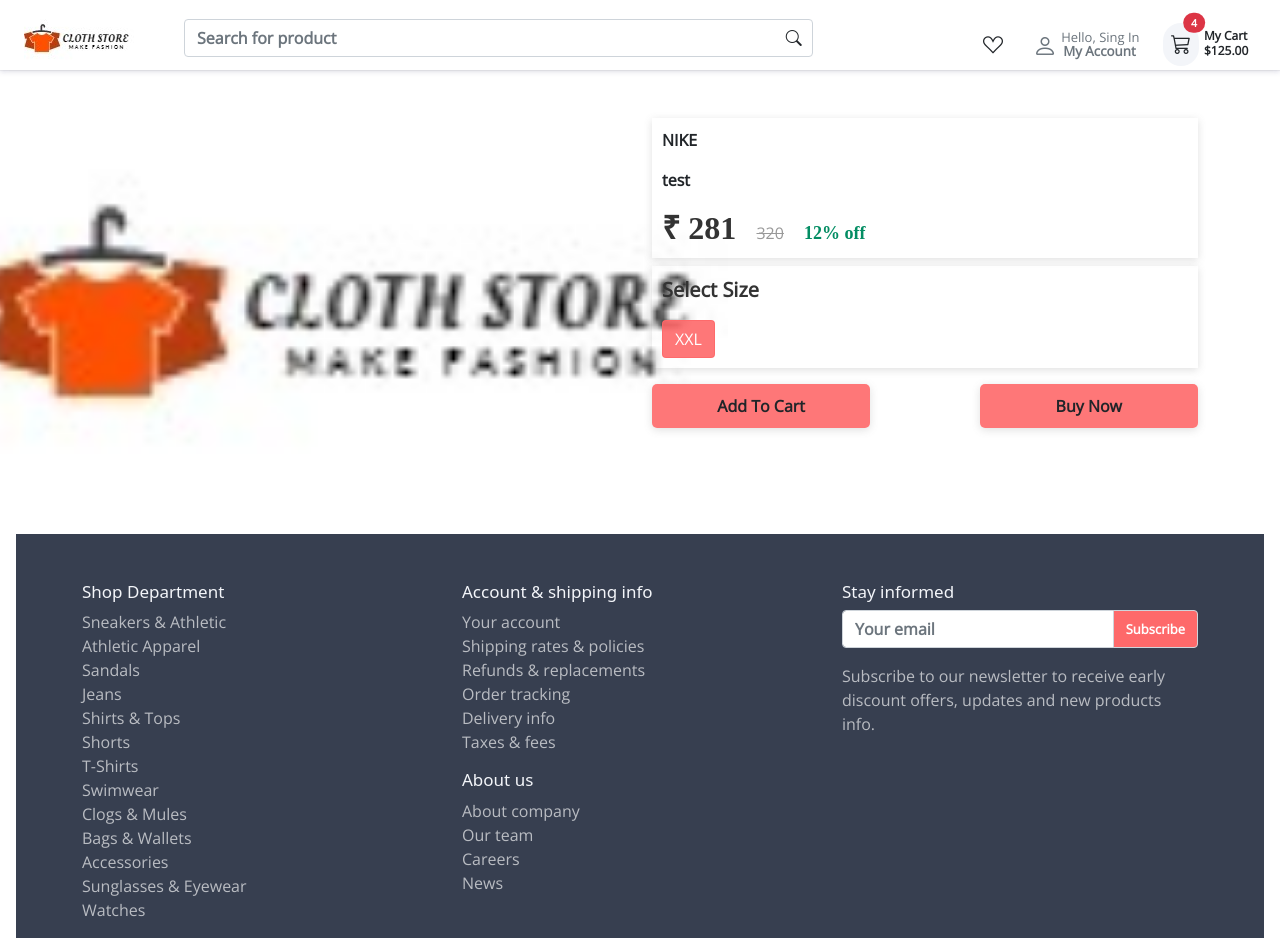
After one commit to manoj-12/Tshirt-Store, a Django app: page /productdetail/0 in a window 1280 px wide. The commit adds this page. Run offline with Django 4.2, Linux system fonts and the light colour scheme; data comes from the database, SQL or seed files in the repository; both versions use the stored data as it was after the commit; some libraries are stand-ins or nearby versions.

Commit message:
product_detail

```diff
--- a/store/models/product.py
+++ b/store/models/product.py
@@ -13,12 +13,16 @@
 
 
 class Occasion(TshirtProperty):
-    pass
+    class Meta:
+        verbose_name = 'occasions'
+        verbose_name_plural = 'Occasion'
 
 
 
 class Idealfor(TshirtProperty):
-    pass
+    class Meta:
+        verbose_name = "Idealfor"
+        verbose_name_plural = "Idea For"
 
 
 class NeckType(TshirtProperty):
@@ -38,6 +42,7 @@
 
 class Tshirt(models.Model):
     tshirt_name = models.CharField(max_length=50 , null=False)
+    slug = models.CharField(max_length=50)
     discription = models.CharField(max_length=100 , blank=True)
     discount = models.IntegerField()
     image = models.ImageField(upload_to = 'upload/image' ,blank=False )
@@ -64,5 +69,8 @@
         ('XXL','EXTRA EXTRA LARGE'),
     )
     price = models.IntegerField()
-    tshirt = models.ForeignKey(Tshirt , on_delete=models.CASCADE)
+    tshirt = models.ForeignKey(Tshirt ,on_delete=models.CASCADE)
     size = models.CharField(choices=SIZES , max_length=5)
+
+    def __str__(self):
+        return self.size
--- a/store/static/css/style.css
+++ b/store/static/css/style.css
@@ -217,6 +217,7 @@
 
 .signin-button:hover {
   background-color: #fe3638;
+
 }
 
 .person-info .cart-info {
@@ -576,6 +577,7 @@
 }
 
 .main-arrival-body {
+  position: relative;
   cursor: pointer;
   background-color: #f3f5f9;
   -webkit-box-shadow: rgba(99, 99, 99, 0.2) 0px 2px 8px 0px;
@@ -606,9 +608,9 @@
 .lable {
   -webkit-clip-path: polygon(12% 0, 63% 0, 100% 88%, 0 100%);
           clip-path: polygon(12% 0, 63% 0, 100% 88%, 0 100%);
-  position: relative;
+  position: absolute;
   z-index: 1;
-  top: 4px;
+  top: 5px;
   left: -13px;
   cursor: pointer;
   -webkit-transform: rotate(-29deg);
@@ -1112,5 +1114,96 @@
 }
 
 
+/* Detail Page desing with backend */
+
+
+.product-detail{
+  padding: 10px;
+  box-shadow: rgba(99, 99, 99, 0.2) 0px 2px 8px 0px;
+}
+
+.sale-price{
+  color: rgb(51, 51, 51);
+  font-style:normal;
+  font-weight: 700;
+  font-size: 32px;
+  line-height: 40px;
+  font-family: "Mier bold";
+  margin: 0px;
+  padding: 0px;
+}
+
+
+.actualprice{
+  color: rgb(153, 153, 153);
+  font-style: normal;
+  font-weight: 400;
+  font-size: 16px;
+  line-height: 20px;
+  font-family: "Mier book";
+  margin: 0px;
+  padding: 0px;
+}
+
+
+
+.discount {
+  color: rgb(3, 141, 99);
+  font-style: normal;
+  font-weight: 600;
+  font-size: 18px;
+  line-height: 24px;
+  font-family: "Mier demi";
+  margin: 0px;
+  padding: 0px;
+}
+
+
+.select-size{
+  color: rgb(51, 51, 51);
+  font-style: normal;
+  font-weight: 700;
+  font-size: 20px;
+  line-height: 28px;
+  font-family: "Mier bold";
+  margin: 0px;
+  padding: 0px;
+}
+
+
+.AddToCart, .buyNow{
+  padding: 10px;
+  box-shadow: rgba(99, 99, 99, 0.2) 0px 2px 8px 0px;
+  border-radius: 5px 5px 5px 5px;
+  background-color: #fe696ae6;
+  transition: 0.3s ease-in-out;
+  text-align: center;
+  width: 40%;
+}
+
+.AddToCart:hover{
+  background-color: #fe3638;
+}
+.buyNow:hover{
+  background-color: #fe3638;
+}
+
+
+.btn-dark{
+  color: #fff;
+  background-color: #fe696ae6;
+  border-color: #fe696ae6;
+}
+
+
+
+.btn-dark:hover{
+  color: #fff;
+  background-color: #fe3638;
+  border-color: #fe3638 ;
+
+}
+    /* border: 1px solid red; */
+
 
 /*# sourceMappingURL=style.css.map */
--- /dev/null
+++ b/store/templates/product_detail.html
@@ -0,0 +1,51 @@
+{%extends 'base.html'%}
+{% load tshirt_tag %}
+{% block content %}
+<div class="container mt-5 mb-3">
+    <div class="row ">
+        <div class="col-md-6 d-flex justify-content-center ">
+            <img src="{{tshirt.image.url}}" alt="" style="height: 400px;">
+        </div>
+        <div class="col-md-6">
+            <div class="product-detail">
+                <div class="brand fw-bold">
+                    <p>{{tshirt.brand}}</p>
+                </div>
+                <div class="product-name fw-bold">
+                    <p>{{tshirt.tshirt_name}}</p>
+                </div>
+                <div class="price-section fw-bold ">
+                    <span class="sale-price me-3">{%rupee%} {{saleprice}}</span>
+                    <span class="actualprice me-3"><del>{{price}}</del></span>
+                    <span class="discount me-3">{{tshirt.discount}}% off</span>
+                </div>
+            </div>
+            <div class="product-detail mt-2">
+                <div class="select-size fw-bold">
+                    <p>Select Size</p>
+                </div>
+                <div class="price-section fw-bold">
+                    <div class="row ">
+                        {% for size in tshirt.sizevariant_set.all%}
+                        <div class="col-md-4" style="width:fit-content;">
+                            <a class="btn btn-{%ActiveSize active_size size%}
+                                " href="/productdetail/{{tshirt.slug}}?size={{size.size}}">{{size.size}}
+                            </a>
+                        </div>
+                        {% endfor %}
+                    </div>
+                </div>
+            </div>
+            <div class="mt-3 d-flex justify-content-between">
+                <div class="AddToCart fw-bold">
+                    <span>Add To Cart</span>
+                </div>
+                <div class="buyNow fw-bold">
+                    <span>Buy Now</span>
+                </div>
+            </div>
+        </div>
+    </div>
+</div>
+
+{% endblock %}
--- /dev/null
+++ b/store/templatetags/tshirt_tag.py
@@ -0,0 +1,34 @@
+from django import template
+from math import floor
+
+
+
+register = template.Library()
+
+
+
+
+@register.simple_tag
+def min_price(tshirt):
+    min_size = tshirt.sizevariant_set.all().order_by('price').first()
+    min_price = min_size.price
+    return floor(min_price)
+
+@register.simple_tag
+def sale_price(tshirt):
+    price = min_price(tshirt)
+    discount = tshirt.discount
+    return floor(price-(price*discount/100))
+
+
+@register.simple_tag
+def rupee():
+    return f'₹'
+
+
+
+@register.simple_tag
+def ActiveSize(active_size , size):
+    if active_size == size:
+        return 'dark'
+    return 'light'
--- a/store/urls.py
+++ b/store/urls.py
@@ -1,7 +1,8 @@
-from django.urls import path
+from django .urls import path
 from store .views .product import home
-
+from store .views .product_detail import ProductDetail
 
 urlpatterns = [
-    path('' , home , name="homepage")
+    path('', home, name="homepage"),
+    path('productdetail/<str:slug>', ProductDetail , name="productdetail"),
 ]
--- /dev/null
+++ b/store/views/product_detail.py
@@ -0,0 +1,24 @@
+from django .shortcuts import render
+from store .models .product import Tshirt
+from math import floor
+
+def ProductDetail(request , slug):
+    print('ID = :',id)
+    tshirt = Tshirt.objects.get(slug=slug)
+    size = request.GET.get('size')
+    if size == None:
+        size = tshirt.sizevariant_set.all().order_by('price').first()
+    else:
+        size = tshirt.sizevariant_set.get(size=size)
+    print('detail Page Size',size)
+    price = size.price
+    discount = tshirt.discount
+    sale_price = floor(price - (price*discount/100))
+    print('Size Price :',size.price)
+    context={
+        'tshirt':tshirt,
+        'saleprice':sale_price,
+        'price':price,
+        'active_size':size
+    }
+    return render(request , 'product_detail.html',context=context)
```
Also changed, not shown: store/admin.py (+8 -2 lines), store/templates/index.html (+68 -33 lines), store/views/product.py (+8 -3 lines), db.sqlite3, store/migrations/0002_tshirt_slug.py (added), store/migrations/0003_alter_tshirt_slug.py (added), store/migrations/0004_alter_tshirt_slug.py (added), store/migrations/0005_alter_tshirt_slug.py (added), upload/image/logo.png (added).
